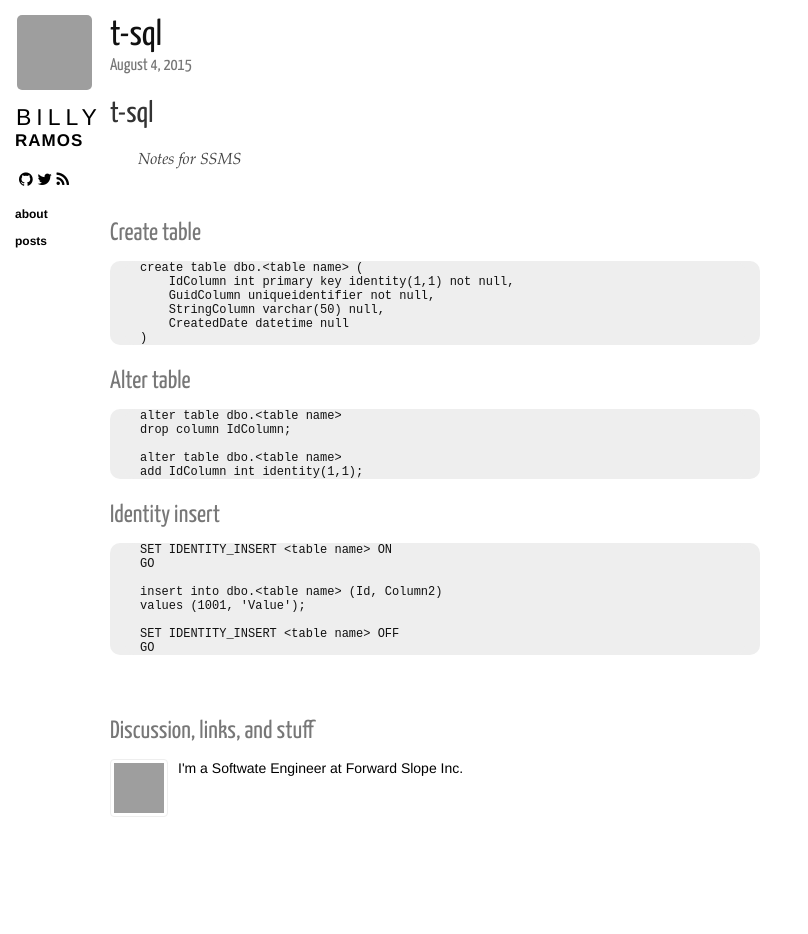
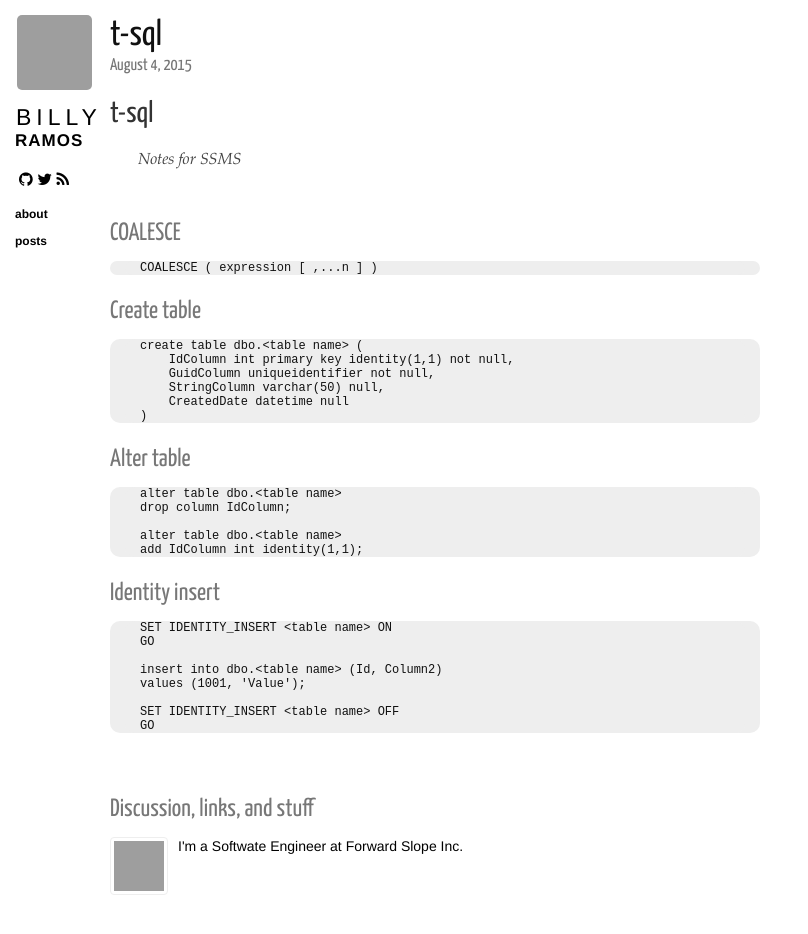
Before and after one commit to bramos-forward-slope/bramos-forward-slope.github.io, a Jekyll site: the page built from _posts/2015-08-04-tsql.md, in a window 1280 px wide, cut to the strip 0-934 px from the top of the page. Shown: the whole strip, without its empty margins (0-808 px from the left). Built offline with Jekyll 4.4.1, drawn with Linux system fonts in a browser that asks for light colours; nearby versions of some CDN libraries; Markdown is read by kramdown in place of the engine named in the settings; before the commit the page ends 900 px from its top, so only the background shows below that; grey boxes are pictures that could not be loaded.

Commit message:
Add null note

````diff
--- a/_posts/2015-08-04-tsql.md
+++ b/_posts/2015-08-04-tsql.md
@@ -6,6 +6,13 @@ category: posts
 
 ## t-sql
 > Notes for SSMS
+
+### COALESCE
+
+```
+COALESCE ( expression [ ,...n ] )
+```
+
 
 ### Create table
 
````
